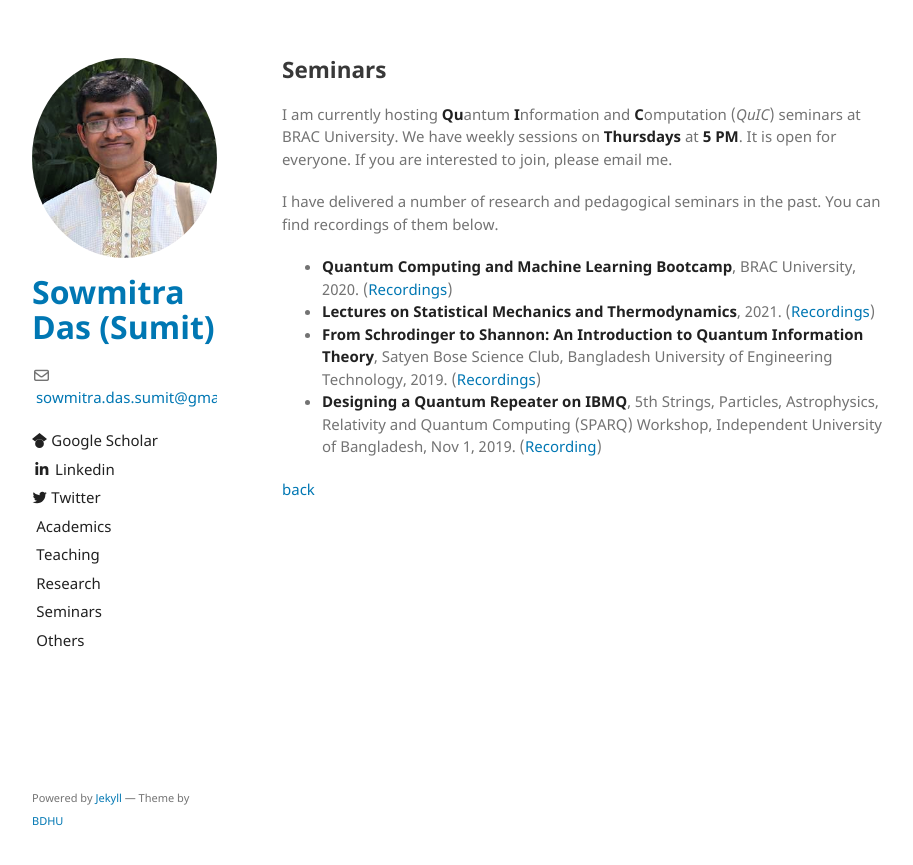
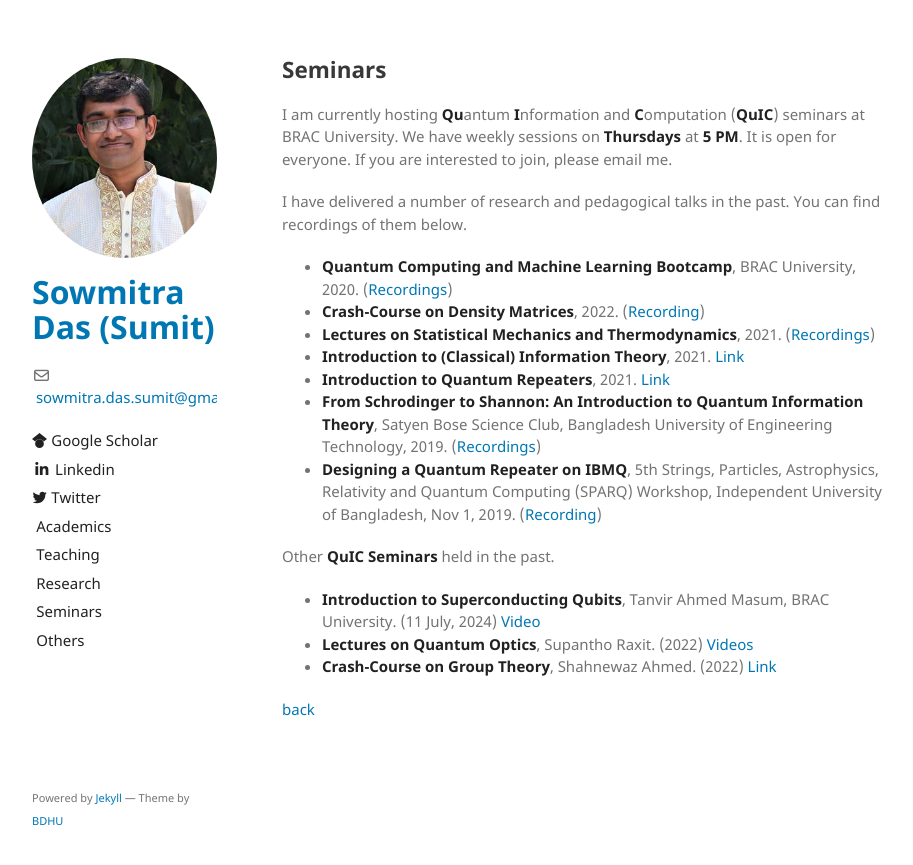
Before and after one commit to sowmitra-das-sumit/sowmitra-das-sumit.github.io, a Jekyll site: the page built from seminars.md, in a window 1280 px wide. Shown: the top 865 px of the page, without its empty margins (178-1091 px from the left). Built offline with Jekyll 4.4.1, drawn with Linux system fonts in a browser that asks for light colours; the repository's description, which GitHub fills in, is left out; our own code applies the rules of GitHub Pages for plain Markdown files.

Commit message:
Update seminars.md

```diff
--- a/seminars.md
+++ b/seminars.md
@@ -4,14 +4,24 @@ layout: default
 
 ## Seminars
 
-I am currently hosting **Qu**antum **I**nformation and **C**omputation (_QuIC_) seminars at BRAC University. We have weekly sessions on **Thursdays** at **5 PM**. It is open for everyone. If you are interested to join, please email me.
+I am currently hosting **Qu**antum **I**nformation and **C**omputation (**QuIC**) seminars at BRAC University. We have weekly sessions on **Thursdays** at **5 PM**. It is open for everyone. If you are interested to join, please email me.
 
-I have delivered a number of research and pedagogical seminars in the past. You can find recordings of them below.
+I have delivered a number of research and pedagogical talks in the past. You can find recordings of them below.
 
 - **Quantum Computing and Machine Learning Bootcamp**, BRAC University, 2020. ([Recordings](https://youtube.com/playlist?list=PLvj5w6iNZqVg_f6tGzuWkNj873pkHjrvK))
+- **Crash-Course on Density Matrices**, 2022. ([Recording](https://youtu.be/CQ6Yb_YFugA?si=fsDDXmPbFLV54HDO))
 - **Lectures on Statistical Mechanics and Thermodynamics**, 2021. ([Recordings](https://youtube.com/playlist?list=PLvj5w6iNZqVj3Zin7PMjILhGGerEwTbz2))
+- **Introduction to (Classical) Information Theory**, 2021. [Link](https://youtu.be/BT_SZZl7nVQ?si=ysEMkEStZBTZnG-j)
+- **Introduction to Quantum Repeaters**, 2021. [Link](https://youtu.be/NPk-ZyAC86g?si=I0JhTVMGHuSVrLyQ)
 - **From Schrodinger to Shannon: An Introduction to Quantum Information Theory**, Satyen Bose Science Club, Bangladesh University of Engineering  Technology, 2019. ([Recordings](https://youtube.com/playlist?list=PLvj5w6iNZqVi4bGpqY49ikxlHr1NGU7Nw))
 - **Designing a Quantum Repeater on IBMQ**, 5th Strings, Particles, Astrophysics, Relativity and Quantum Computing (SPARQ) Workshop, Independent University of Bangladesh, Nov 1, 2019. ([Recording](https://www.facebook.com/sparqlectures/videos/406614326932266))
 
 
+Other **QuIC Seminars** held in the past.
+
+- **Introduction to Superconducting Qubits**, Tanvir Ahmed Masum, BRAC University. (11 July, 2024) [Video](https://youtu.be/ea-1EnCANmA?si=HhZz8ucvr9OM0CsS)
+- **Lectures on Quantum Optics**, Supantho Raxit. (2022) [Videos](https://youtube.com/playlist?list=PLvj5w6iNZqVh0mCkiT_BfVr_A9NbOdSW8&si=q9TEmQ05U0atDlXQ)
+- **Crash-Course on Group Theory**, Shahnewaz Ahmed. (2022) [Link](https://youtu.be/vusZbGmGB3Y?si=FtG6tND3HpmiRAxi)
+
+
 [back](./)
```
